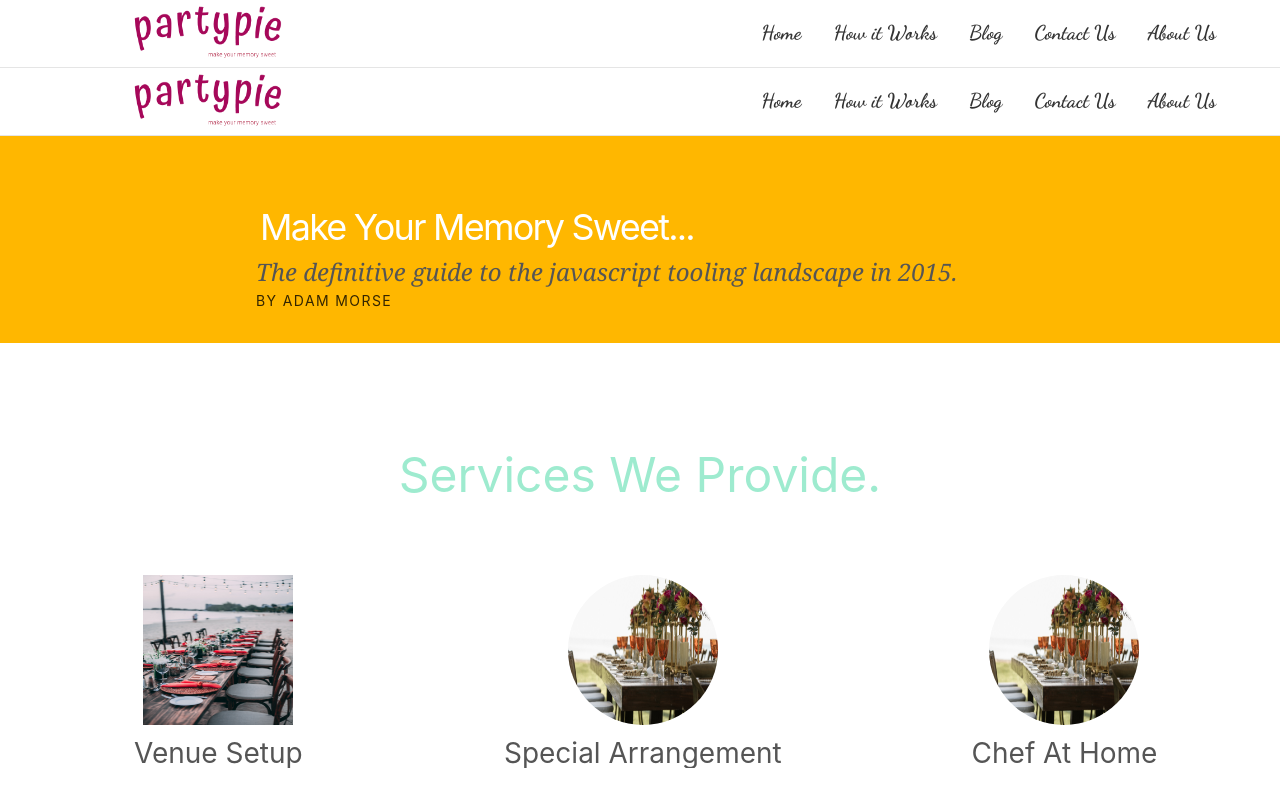
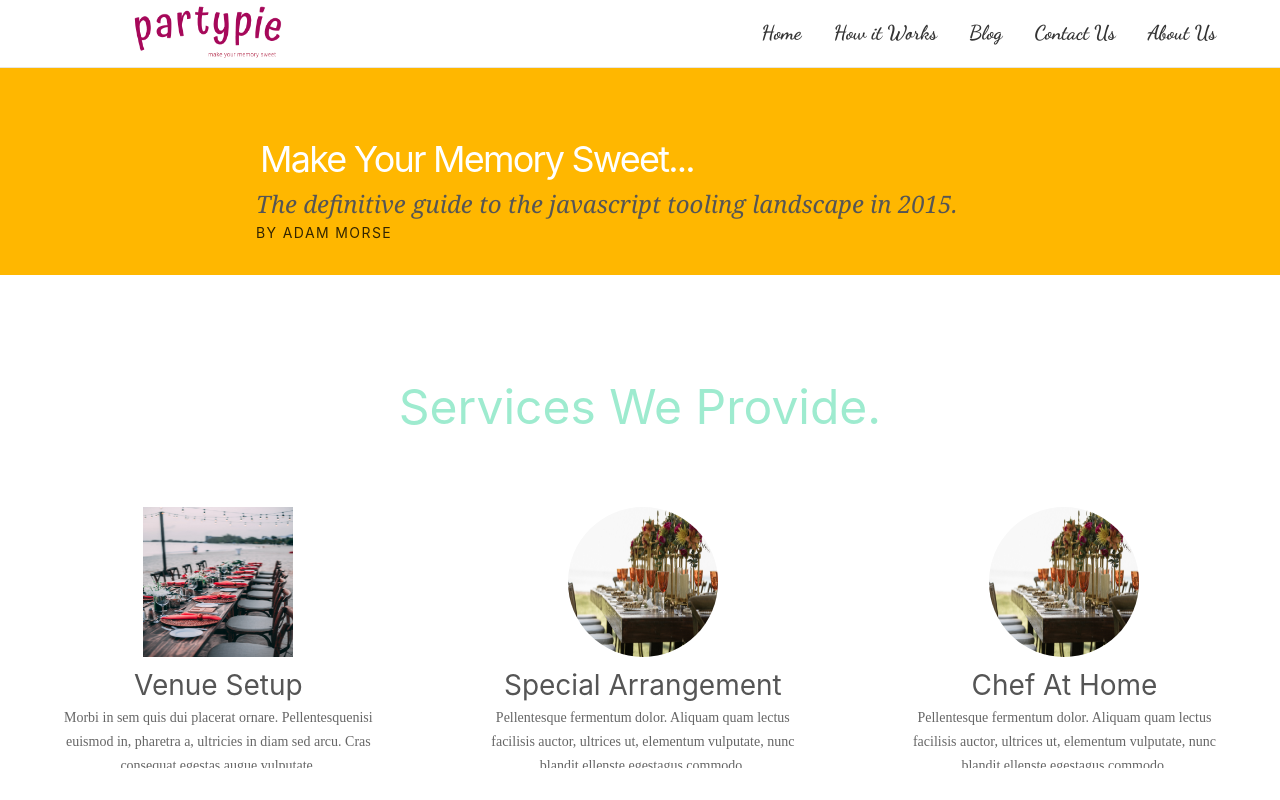
Before and after one commit to sujitIwale/partypie-website, a React (Create React App) app in the folder client/: page / in a window 1280 px wide. Built offline with nearby package versions, Linux system fonts and the light colour scheme; some icons are missing.

Commit message:
update-8

```diff
--- a/client/src/Components/Pages/Home.js
+++ b/client/src/Components/Pages/Home.js
@@ -1,7 +1,5 @@
 import React, { Component } from "react";
 import Footer from "../Layout/Footer/Footer";
-import Header from "../Layout/Header/Header";
-import Navbar from "../Layout/Navbar/Navbar";
 import Section from "../Layout/Section/Section";
 import About from "../Layout/About/About";
 import EnquiryForm from "../Layout/EnquiryForm/EnquiryForm";
@@ -25,7 +23,6 @@ class Home extends Component {
     return (
       <div>
         <div>
-          {this.state.scrollTop > 80 ? <Header /> : <Navbar />}
           <Section />
           <EnquiryForm />
           <About />
```
